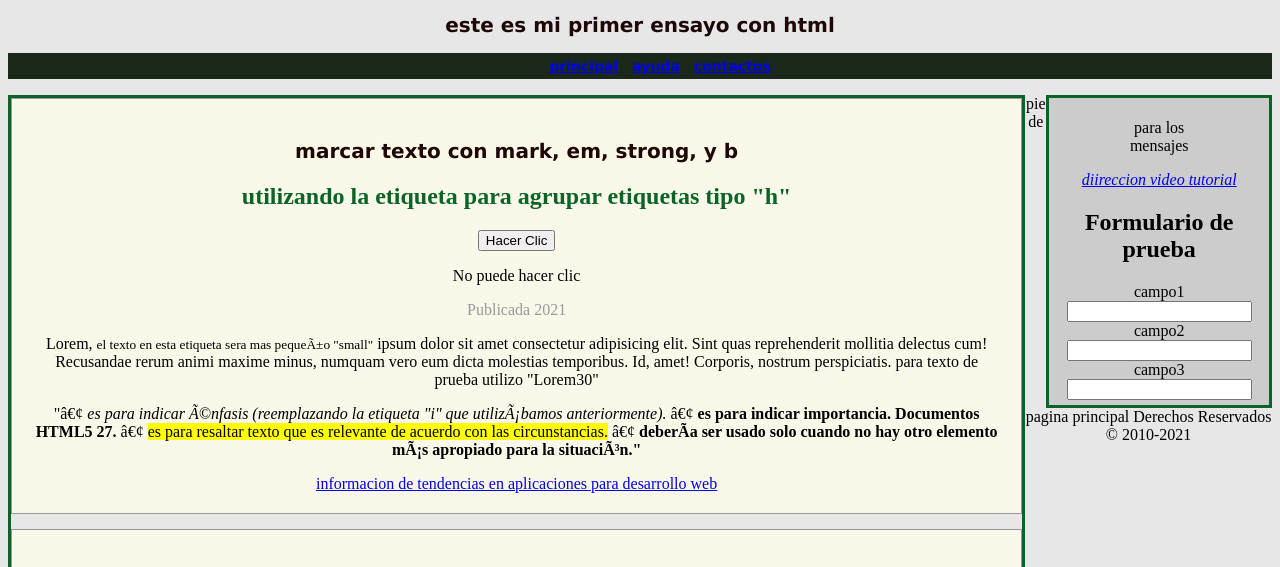
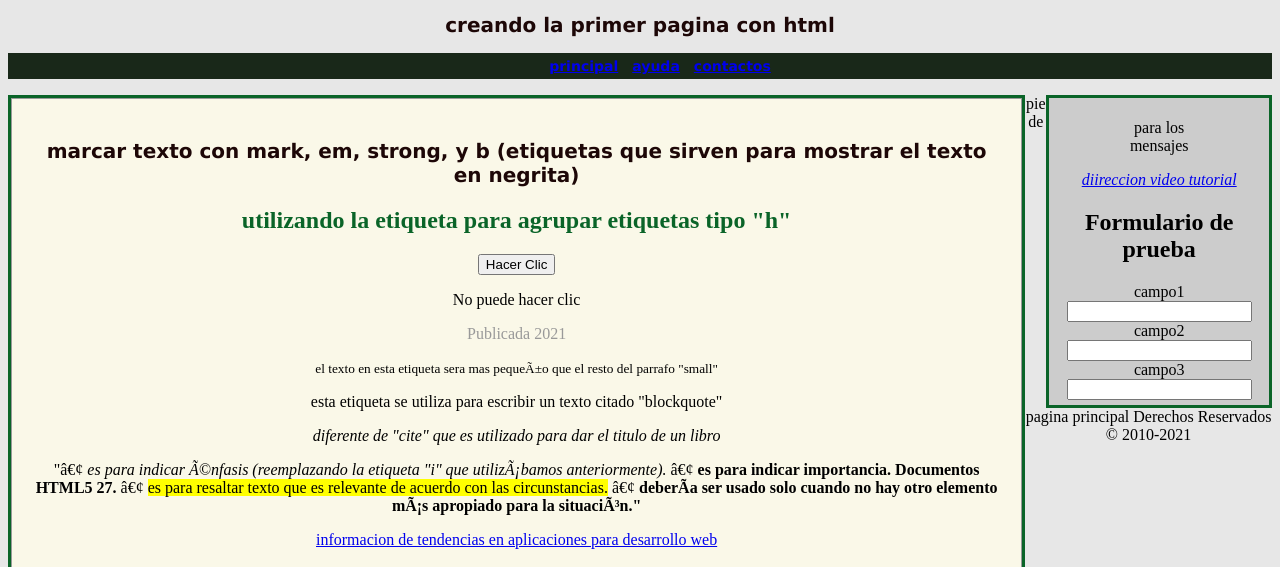
Before and after one commit to teo00471/webProgramming, a plain HTML site: page index.html in a window 1280 px wide. Shown: the top 567 px of the page. Drawn offline with Linux system fonts and the light colour scheme.

Commit message:
Update index.html

```diff
--- a/index.html
+++ b/index.html
@@ -13,7 +13,7 @@
     <body>
         <div>
             <header>
-                <h1>este es mi primer ensayo con html </h1>
+                <h1> creando la primer pagina con html </h1>
             </header>
 
             <nav>
@@ -27,7 +27,7 @@
             <section>
                 <article class="agrupar">
                     <hgroup>
-                        <h1>marcar texto con mark, em, strong, y b </h1>
+                        <h1>marcar texto con mark, em, strong, y b (etiquetas que sirven para mostrar el texto en negrita) </h1>
                         <h2>utilizando la etiqueta para agrupar etiquetas tipo "h"</h2>
                         <h3></h3>
                     </hgroup>
@@ -35,17 +35,13 @@
                         <button onclick="alert('hizo clic!');">Hacer Clic</button>
                         <p>No puede hacer clic</p>
                     <time datetime="1-09-2019">Publicada 2021</time>
-                    <p>Lorem, <small>el texto en esta etiqueta sera mas pequeño "small"</small> ipsum dolor sit amet consectetur adipisicing elit. Sint quas reprehenderit mollitia delectus cum! Recusandae rerum animi maxime minus, numquam vero eum dicta molestias temporibus. Id, amet! Corporis, nostrum perspiciatis.
-                    para texto de prueba utilizo "Lorem30"</p>
-                    <p>"• <em> es para indicar énfasis (reemplazando la etiqueta "i" que utilizábamos
-                            anteriormente).</em>
+                    <p><small>el texto en esta etiqueta sera mas pequeño que el resto del parrafo "small"</small><blockquote> esta etiqueta se utiliza para escribir un texto citado "blockquote"</blockquote><cite> diferente de "cite" que es utilizado para dar el titulo de un libro</cite></p>
+                    <p>"• <em> es para indicar énfasis (reemplazando la etiqueta "i" que utilizábamos anteriormente).</em>
                             • <strong> es para indicar importancia.
-                            Documentos HTML5
-                            27. </strong>
-                            • <mark> es para resaltar texto que es relevante de acuerdo con las
-                            circunstancias.</mark>
-                            • <b> debería ser usado solo cuando no hay otro elemento más apropiado
-                            para la situación."</b></p>
+                            Documentos HTML5 27. </strong>
+                            • <mark> es para resaltar texto que es relevante de acuerdo con las circunstancias.</mark>
+                            • <b> debería ser usado solo cuando no hay otro elemento más apropiado para la situación."</b>
+                    </p>
                     <a href="https://medium.com/@hektorprofe/top-tendencias-desarrollo-web-para-2019-6942165e90d0">
                         informacion de tendencias en aplicaciones para desarrollo web</a>
                 </article>
```
